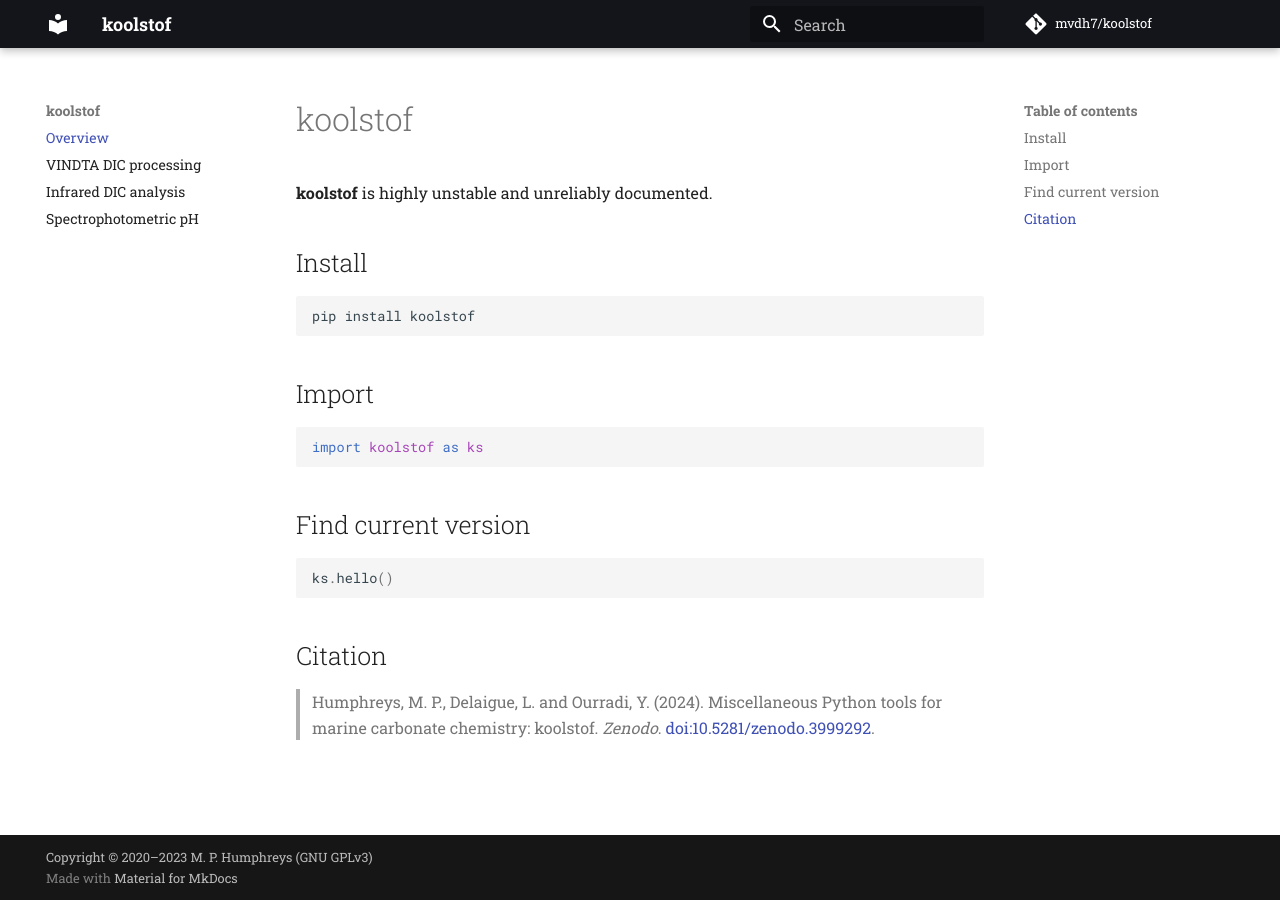
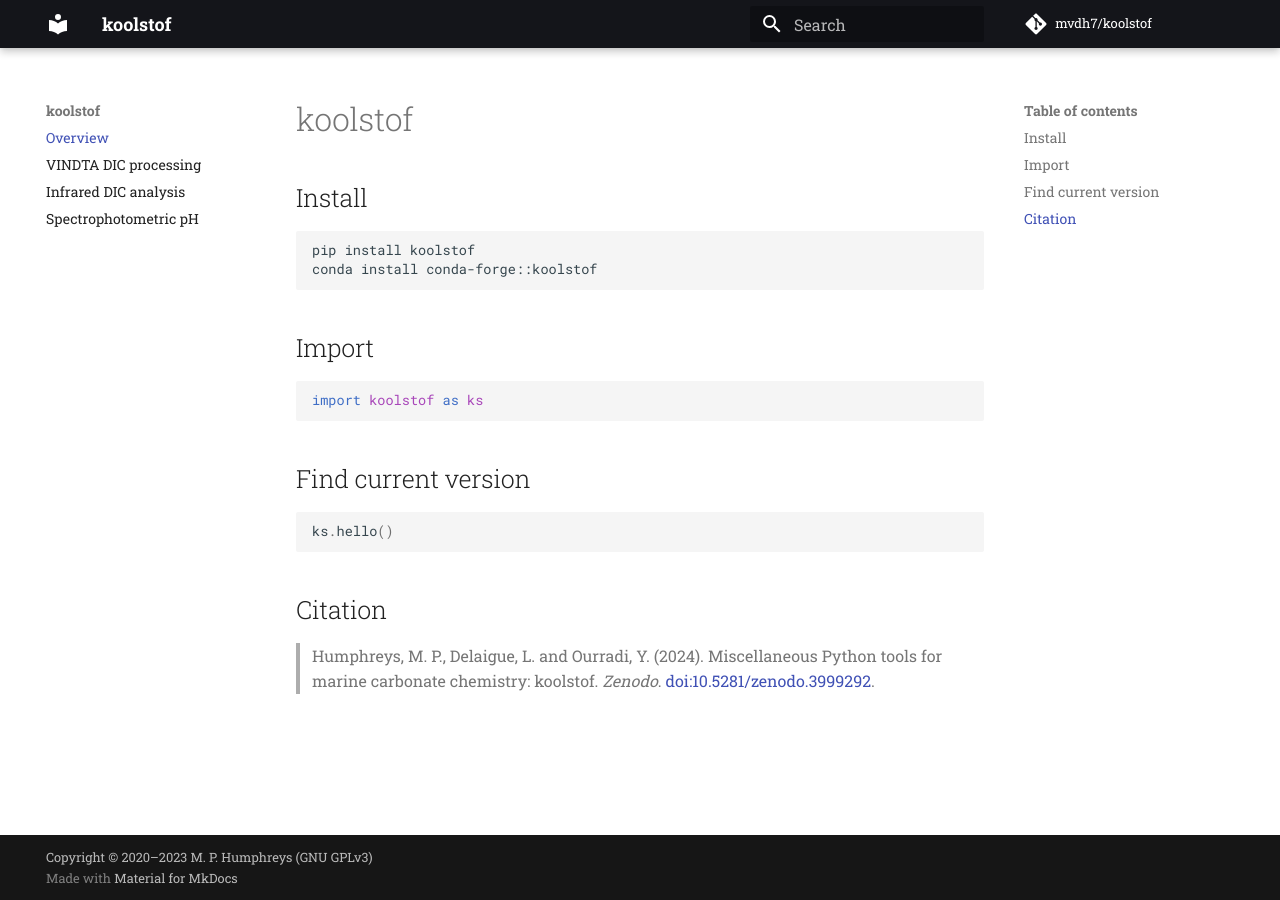
Before and after one commit to mvdh7/koolstof, an MkDocs documentation site: the page built from docs/index.md, in a window 1280 px wide. Built offline with MkDocs 1.6.1 and Material for MkDocs 9.7.7, drawn with Linux system fonts in a browser that asks for light colours; comment, search, counter and statistics services are not loaded.

Commit message:
Update index.md

```diff
--- a/docs/index.md
+++ b/docs/index.md
@@ -1,10 +1,9 @@
 # koolstof
-
-**koolstof** is highly unstable and unreliably documented.
 
 ## Install
 
     pip install koolstof
+    conda install conda-forge::koolstof
 
 ## Import
 
```
